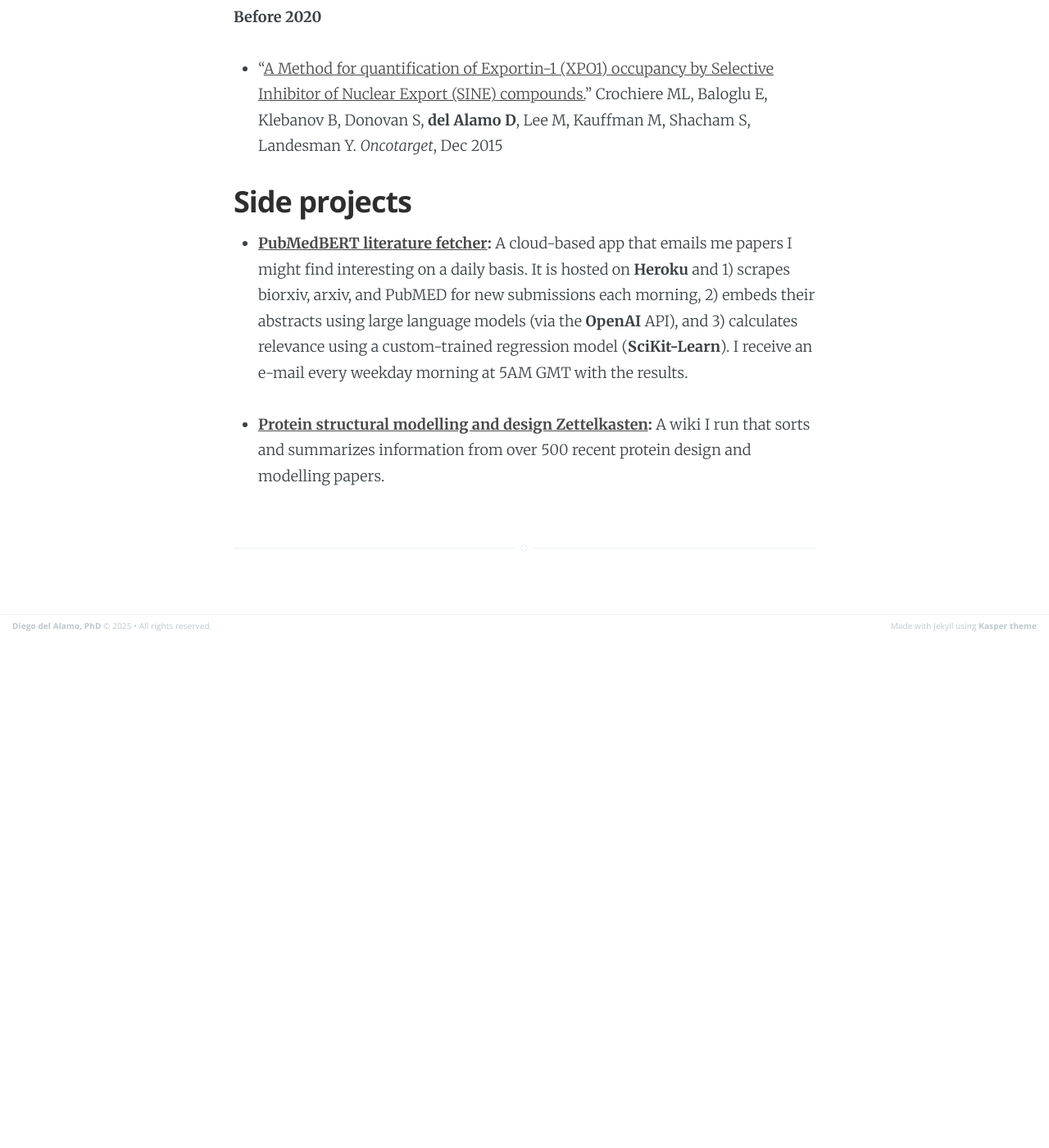
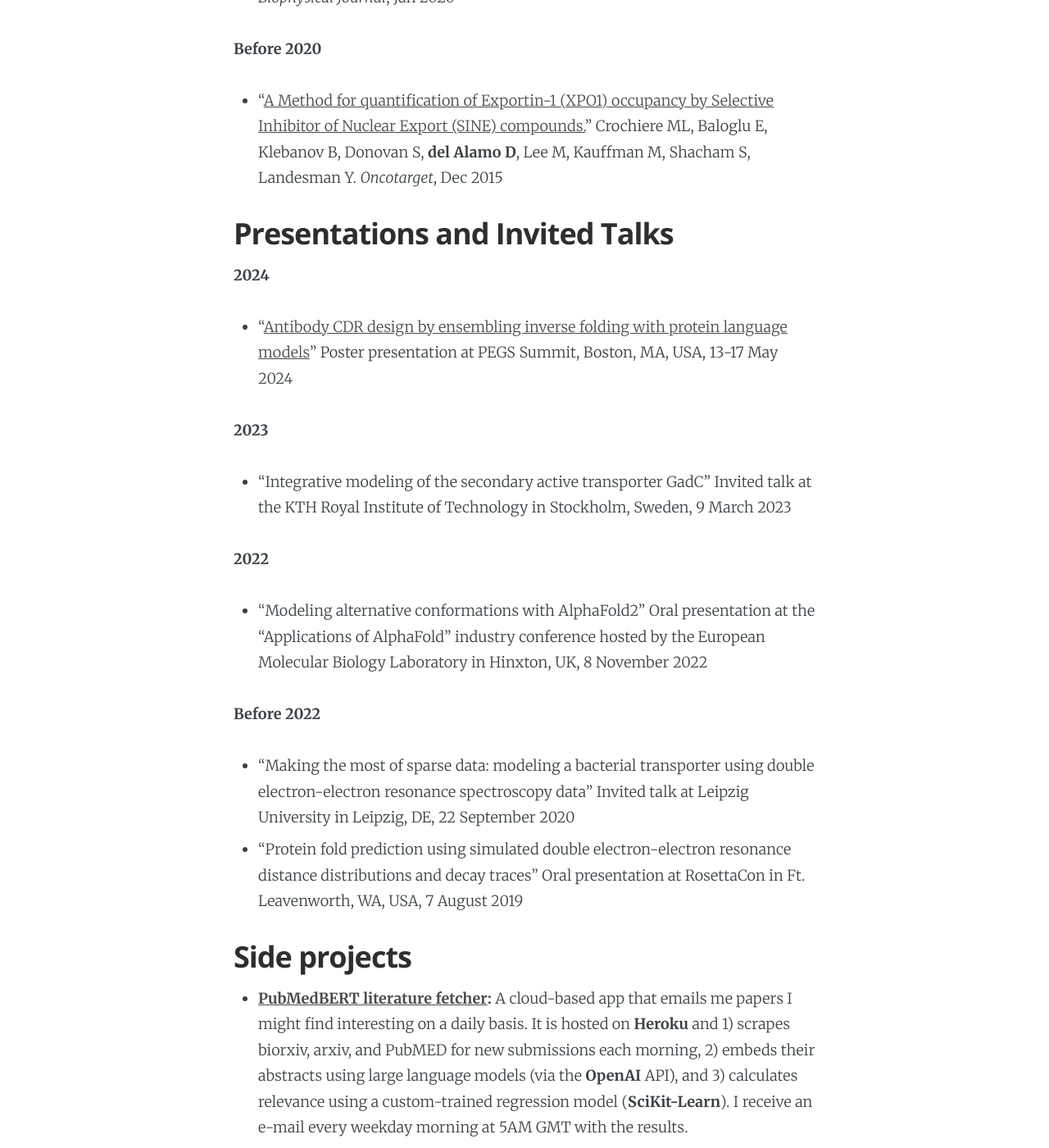
Before and after one commit to delalamo/delalamo.github.io, a Jekyll site: the page built from about.md, in a window 1280 px wide and 1400 px high, scrolled down 7073 px. Shown: the whole window at 82% size. Built offline with Jekyll 4.4.1, drawn with Linux system fonts in a browser that asks for light colours; before the commit the page ends 7850 px from its top, so only the background shows below that; some of the changed text lies outside the part shown.

Commit message:
Update about.md

```diff
--- a/about.md
+++ b/about.md
@@ -14,6 +14,7 @@ Cell: +1 (617) 869 2425
 * [Work and Research Experience](#work-and-research-experience)
 * [Education](#education)
 * [Preprints and Publications](#preprints-and-publications)
+* [Presentations and Invited Talks](#presentations-and-invited-talks)
 * [Side projects](#side-projects)
 
 ## Skills and expertise
@@ -134,6 +135,21 @@ Chemical and Physical Biology Program (Aug 2015 - Aug 2021)
 *   “[A Method for quantification of Exportin-1 (XPO1) occupancy by Selective Inhibitor of Nuclear Export (SINE) compounds.](https://www.oncotarget.com/article/6495/text/)”
     Crochiere ML, Baloglu E, Klebanov B, Donovan S, **del Alamo D**, Lee M, Kauffman M, Shacham S, Landesman Y. *Oncotarget*, Dec 2015
 
+## Presentations and Invited Talks
+
+**2024**
+*    "[Antibody CDR design by ensembling inverse folding with protein language models](https://cdn-api.swapcard.com/public/files/caa2cb897fb3417c8ebb6aa210abf28d.pdf)" Poster presentation at PEGS Summit, Boston, MA, USA, 13-17 May 2024
+
+**2023**
+*    "Integrative modeling of the secondary active transporter GadC" Invited talk at the KTH Royal Institute of Technology in Stockholm, Sweden, 9 March 2023
+
+**2022**
+*    "Modeling alternative conformations with AlphaFold2" Oral presentation at the "Applications of AlphaFold" industry conference hosted by the European Molecular Biology Laboratory in Hinxton, UK, 8 November 2022
+
+**Before 2022**
+*    “Making the most of sparse data: modeling a bacterial transporter using double electron-electron resonance spectroscopy data” Invited talk at Leipzig University in Leipzig, DE, 22 September 2020
+*    “Protein fold prediction using simulated double electron-electron resonance distance distributions and decay traces” Oral presentation at RosettaCon in Ft. Leavenworth, WA, USA, 7 August 2019
+
 ## Side projects
 
 *   **[PubMedBERT literature fetcher](https://github.com/delalamo/PubMedFetcher):** A cloud-based app that emails me papers I might find interesting on a daily basis. It is hosted on **Heroku** and 1) scrapes biorxiv, arxiv, and PubMED for new submissions each morning, 2) embeds their abstracts using large language models (via the **OpenAI** API), and 3) calculates relevance using a custom-trained regression model (**SciKit-Learn**). I receive an e-mail every weekday morning at 5AM GMT with the results.
```
